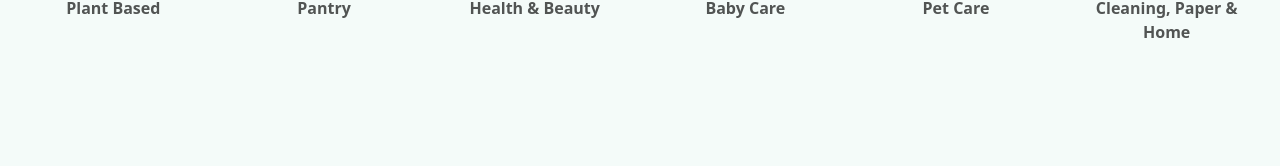
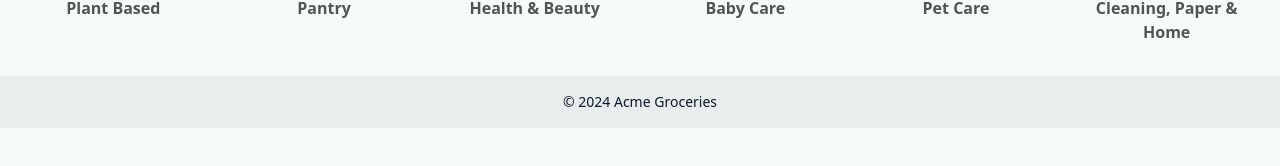
Before and after one commit to mathewbushuru/acme-ecommerce, a React (Vite) app in the folder frontend/: page / in a window 1280 px wide. Shown: the part 1608-1774 px from the top of the page. After the commit the page ends 1736 px from the top, so only its background shows below. Built offline with nearby package versions, Linux system fonts and the light colour scheme.

Commit message:
Minimal footer

```diff
--- a/frontend/src/App.tsx
+++ b/frontend/src/App.tsx
@@ -3,15 +3,17 @@ import HeroBanners from "@/components/hero-banners";
 import DealsCarousel from "@/components/deals-carousel";
 import MidpageBanners from "@/components/midpage-banners";
 import GroceryAisles from "@/components/grocery-aisles";
+import Footer from "@/components/footer";
 
 function App() {
   return (
-    <main className="pb-32 pt-32">
+    <main className="pt-32">
       <Navbar />
       <HeroBanners />
       <DealsCarousel />
       <MidpageBanners />
       <GroceryAisles />
+      <Footer />
     </main>
   );
 }
--- /dev/null
+++ b/frontend/src/components/footer.tsx
@@ -0,0 +1,13 @@
+export default function Footer() {
+  return (
+    <div className="mt-8 bg-secondary p-4">
+      <div className="mx-auto max-w-screen-xl px-6">
+        <p className="text-center text-sm text-secondary-foreground">
+          <span className="cursor-pointer">
+            &copy;&nbsp;{new Date().getFullYear()}&nbsp;Acme Groceries
+          </span>
+        </p>
+      </div>
+    </div>
+  );
+}
```
